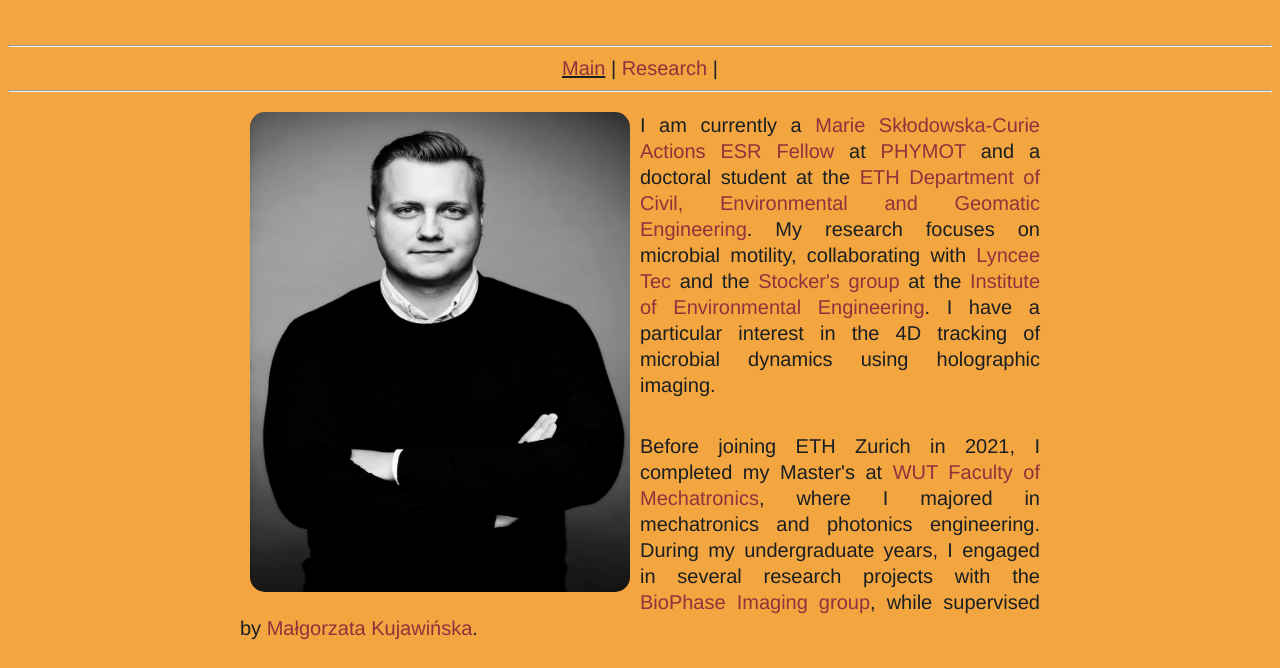
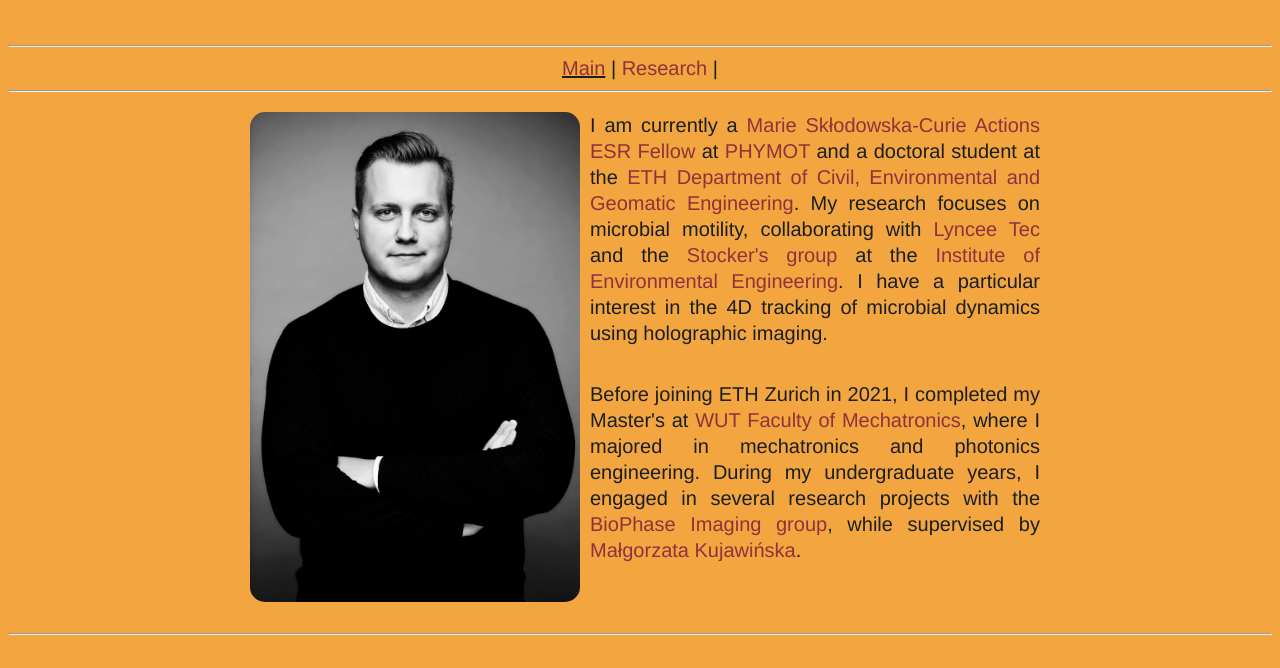
Before and after one commit to pnienaltowski/pnienaltowski.github.io, a plain HTML site: page index.html in a window 1280 px wide. Shown: the part 132-800 px from the top of the page. Drawn offline with Linux system fonts and the light colour scheme.

Commit message:
Update index.html

```diff
--- a/index.html
+++ b/index.html
@@ -67,7 +67,7 @@ a:visited {
 
 <hr>
 <div id="bodytext">
-<img src="./images/profile1.jpg" height="480" width="380" align="left" hspace="10" style="margin-bottom:9px; border-radius: 15px;"/>
+<img src="./images/profile1.jpg" height="490" width="330" align="left" hspace="10" style="margin-bottom:9px; border-radius: 15px;"/>
 <p>
 I am currently a
 <a href="https://marie-sklodowska-curie-actions.ec.europa.eu/">Marie Skłodowska-Curie Actions ESR Fellow</a> at
```
